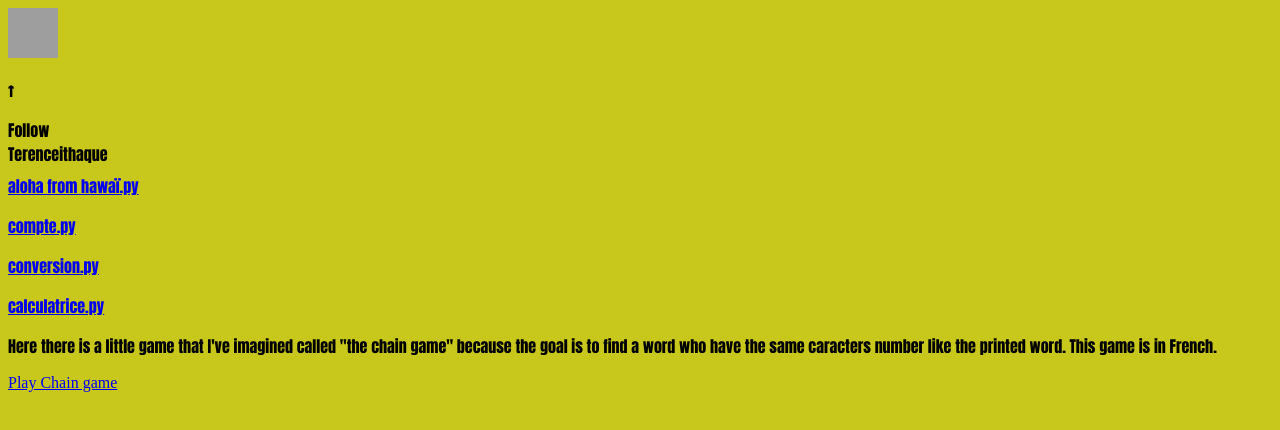
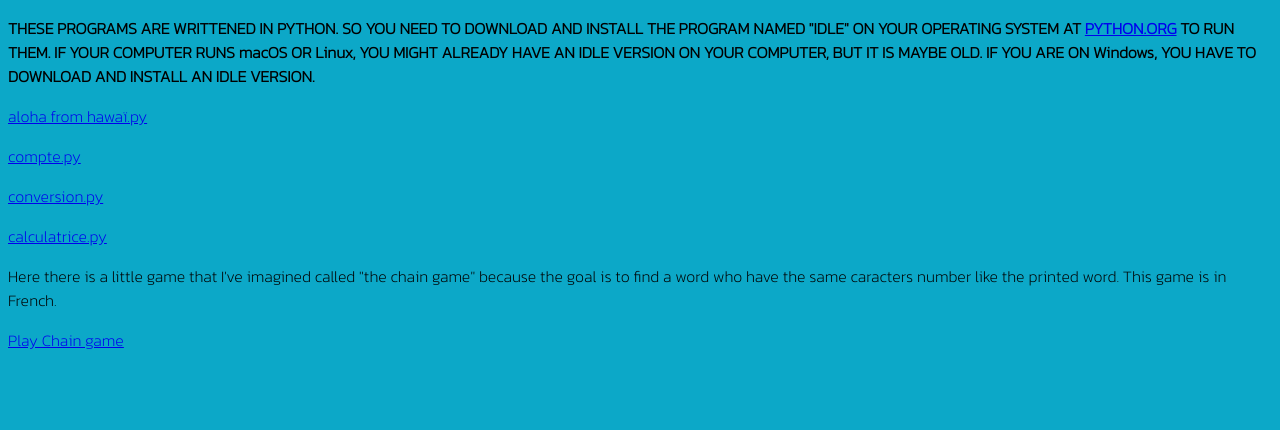
Before and after one commit to terenceithaque/terenceithaque.github.io, a plain HTML site: page pythonactivities.html in a window 1280 px wide. Drawn offline with Linux system fonts and the light colour scheme; grey boxes are pictures that could not be loaded.

Commit message:
Changements graphiques 10 décembre 2022

```diff
--- a/global.css
+++ b/global.css
@@ -1,10 +1,10 @@
-@import url("https://fonts.googleapis.com/css2?family=Anton&display=swap");
+@import url("https://fonts.googleapis.com/css2?family=Kanit:wght@200&display=swap");
 p {
-  font-family: Anton;
+  font-family: Kanit;
 }
 
 body {
-  background-color: rgb(199, 199, 28);
+  background-color: rgb(12, 168, 200);
 }
 img {
   height: 50px;
@@ -14,3 +14,15 @@ img {
   width: 30px;
   height: 40px;
 }
+.github-avatar {
+  width: 500px;
+  height: 500px;
+  text-align: center;
+}
+a {
+  font-family: Kanit;
+}
+
+.required-softwares {
+  text-align: center;
+}
--- a/pythonactivities.html
+++ b/pythonactivities.html
@@ -8,11 +8,16 @@
   <body>
     <header>
       <div class="header-right">
-        <a href="https://github.com/terenceithaque"
-          ><img src="https://avatars.githubusercontent.com/u/96685979?v=4"
-        /></a>
-        <p>↑</p>
-        <p class="littleP">Follow Terenceithaque</p>
+        <p class="required-sofwares">
+          <strong>
+            THESE PROGRAMS ARE WRITTENED IN PYTHON. SO YOU NEED TO DOWNLOAD AND
+            INSTALL THE PROGRAM NAMED "IDLE" ON YOUR OPERATING SYSTEM AT
+            <a href="https://www.python.org"> PYTHON.ORG</a> TO RUN THEM. IF
+            YOUR COMPUTER RUNS macOS OR Linux, YOU MIGHT ALREADY HAVE AN IDLE
+            VERSION ON YOUR COMPUTER, BUT IT IS MAYBE OLD. IF YOU ARE ON
+            Windows, YOU HAVE TO DOWNLOAD AND INSTALL AN IDLE VERSION.</strong
+          >
+        </p>
       </div>
     </header>
     <p><a href="fichiers python/aloha from hawaï.py">aloha from hawaï.py</a></p>
```
Also changed, not shown: index.html (+4 -4 lines), images/github-avatar.jpg (added), 1 other file.
